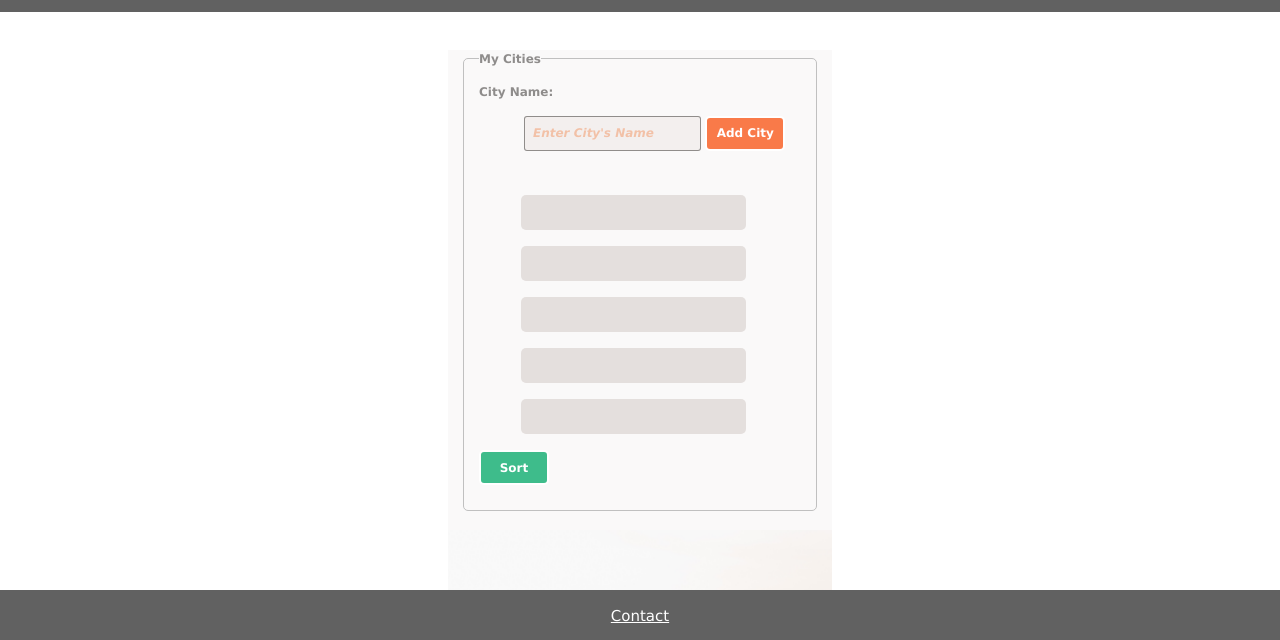
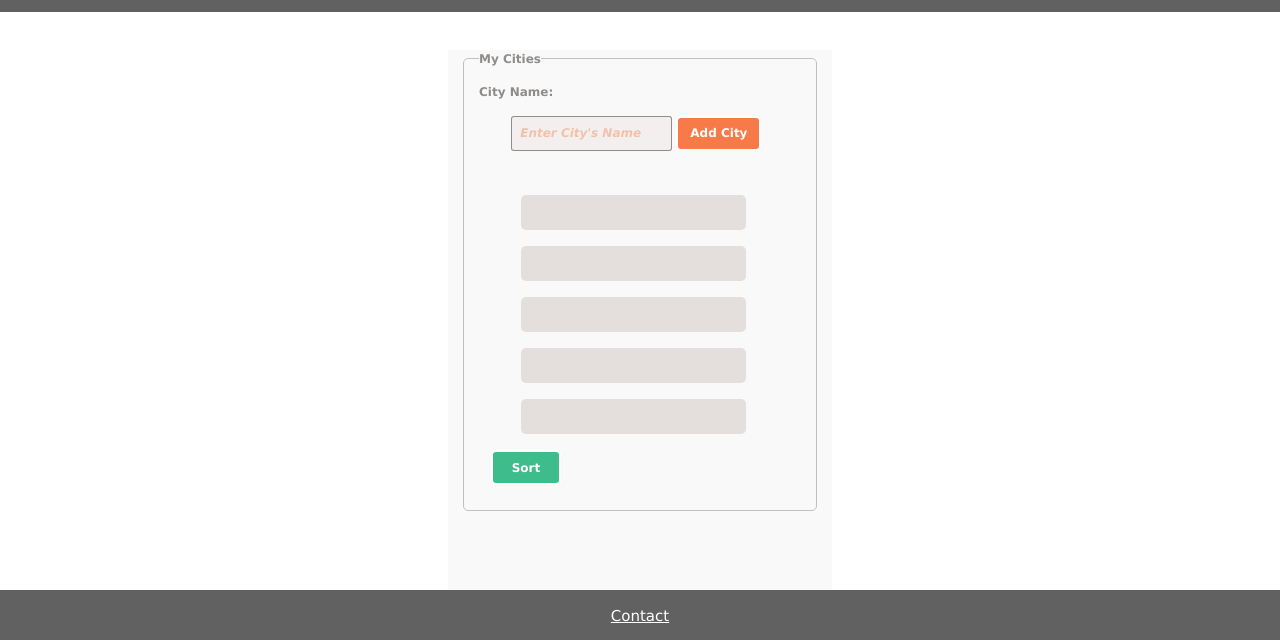
Before and after one commit to Lien-Chu/webbutveckling2, a plain HTML site: page cities-bucketlist.html in a window 1280 px wide. Shown: the part 158-798 px from the top of the page. Drawn offline with nearby package versions, Linux system fonts and the light colour scheme.

Commit message:
Edited media query for aities-bucketlist

```diff
--- a/CSS/cities-bucketlist.css
+++ b/CSS/cities-bucketlist.css
@@ -16,7 +16,7 @@ body {
   background-color: #c6bdba17;
   width: 80vw;
   margin: 0 auto;
-  height: 60vh;
+  height: 70vh;
   text-align: left;
 }
 
@@ -27,7 +27,7 @@ body {
   background-repeat: no-repeat;
   background-size: cover;
   width: 80vw;
-  height: 40vh;
+  height:40vh;
   margin: 0 auto;
 }
 
@@ -50,11 +50,11 @@ input::placeholder {
 /* Set styles to the input. */
 #getCityName {
   margin-top: 15px;
-  margin-left: 45px;
+  margin-left: 10%;
   background-color: #dfd4d043;
   color: rgb(242, 155, 109);
   border: 1px solid #110c0a6f;
-  width: 55%;
+  width: 50%;
   height: 35px;
   border-radius: 3px;
   padding-left: 8px;
@@ -71,13 +71,13 @@ input::placeholder {
 /* Set styles to the Add City bottom.*/
 #cityNamebtn {
   margin-bottom: 10px;
-  width: 80px;
+  width: 70px;
   height: 35px;
   background-color: #f95616c5;
   color: white;
   border: 2px solid white;
   border-radius: 5px;
-  font-size: 12px;
+  font-size: 10px;
 }
 
 /* Change the styles of submit bottom on hover.*/
@@ -118,6 +118,7 @@ input::placeholder {
 #sortCitiesbtn {
   transition: 0.2s ease;
   margin-bottom: 10px;
+  margin-left: 12px;
   width: 70px;
   height: 35px;
   background-color: #07ab6cc5;
@@ -141,7 +142,7 @@ input::placeholder {
 @media only screen and (min-width: 425px) {
   .bucketlist-wrap {
     width: 75vw;
-    height: 60vh;
+    height: 65vh;
   }
 
   .gap {
@@ -157,7 +158,11 @@ input::placeholder {
 @media only screen and (min-width: 600px) {
   .bucketlist-wrap {
     width: 70vw;
-    height: 60vh;
+    height: 75vh;
+  }
+
+  #getCityName {
+    margin-left: 15%;
   }
 
   .gap {
@@ -173,14 +178,9 @@ input::placeholder {
 @media only screen and (min-width: 768px) {
   .bucketlist-wrap {
     width: 48vw;
-    height: 60vh;
+    height: 75vh;
   }
   input::placeholder {
-    font-size: 12px;
-  }
-
-  #cityNameSubmit {
-    width: 80px;
     font-size: 12px;
   }
 
@@ -199,6 +199,15 @@ input::placeholder {
     width: 35vw;
   }
 
+  #getCityName {
+    margin-left: 10%;
+  }
+
+  #cityNamebtn {
+    font-size: 12px;
+    width: 85px;
+  }
+
   .gap {
     width: 35vw;
   }
@@ -212,10 +221,12 @@ input::placeholder {
 @media only screen and (min-width: 1200px) {
   .bucketlist-wrap {
     width: 30vw;
+    height: 75vh;
   }
 
   .gap {
     width: 30vw;
+    height: 50vh;
   }
 
   .task {
@@ -223,15 +234,15 @@ input::placeholder {
   }
 }
 /* Extra large devices (large laptops and desktops, 1600px and up) */
-@media only screen and (min-width: 1600px) {
+@media only screen and (min-width: 1500px) {
   .bucketlist-wrap {
     width: 25vw;
-    height: 60vh;
+    height: 75vh;
   }
 
   .gap {
     width: 25vw;
-    height: 60vh;
+    height: 50vh;
   }
 
   .task {
--- a/Javascript/cities-bucketlist.js
+++ b/Javascript/cities-bucketlist.js
@@ -25,15 +25,25 @@ function addArray() {
 
 // Create a function to sort the Array.
 document.getElementById('sortCitiesbtn').onclick = function () {
-    for (let i = 0; i < cityName.length; i++) {
-        // Set the method let elements to sorts in < numerical < alphabetical.
-        citiesArray.sort();
-        // Listup array and set the sorted array to display output element.
+    // Set the method let elements to sorts in < numerical < alphabetical.
+    citiesArray.sort();
+
+
+    for (let i = 0; i < citiesArray.length; i++) {
+        if (cityName[i] != undefined){
+             // Listup array and set the sorted array to display output element.
         document.getElementById(cityName[i]).innerHTML = (i + 1) + ": " + capitalize(citiesArray[i]);
+        }
+
     }
+
+
 }
 
 // Create a function to upper case the list of array.
 function capitalize(string) {
+    if (string == undefined){
+        return ""
+    }
     return string.charAt(0).toUpperCase() + string.slice(1).toLowerCase();
 }
```
